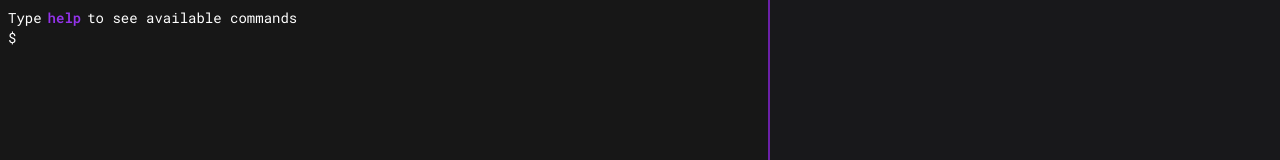
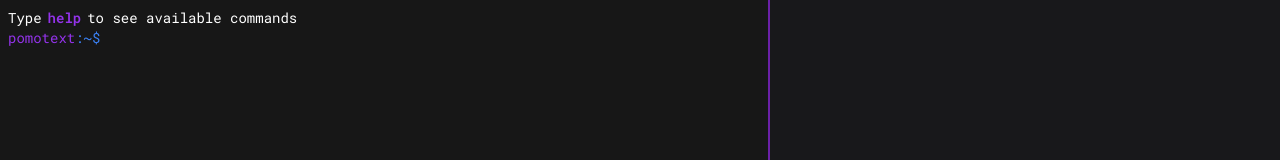
Before and after one commit to orodrigojose/pomotext, a React (Vite) app: page / in a window 1280 px wide. Shown: the top 160 px of the page. Built offline with nearby package versions, Linux system fonts and the light colour scheme.

Commit message:
:recycle: refactor: changed prompt ps1

```diff
--- a/src/App.jsx
+++ b/src/App.jsx
@@ -10,7 +10,12 @@ import Notifyer from "./shared/utils/notifyer";
 
 function App() {
   const inputRef = useRef();
-  const PS1 = "$ ";
+  const PS1 = (
+    <div className="flex align-baseline">
+      <p className="text-purple-600">pomotext</p>
+      <p className="text-blue-500">:~$</p>
+    </div>
+  );
 
   useEffect(() => {
     async function getNotifyerAccess() {
```
